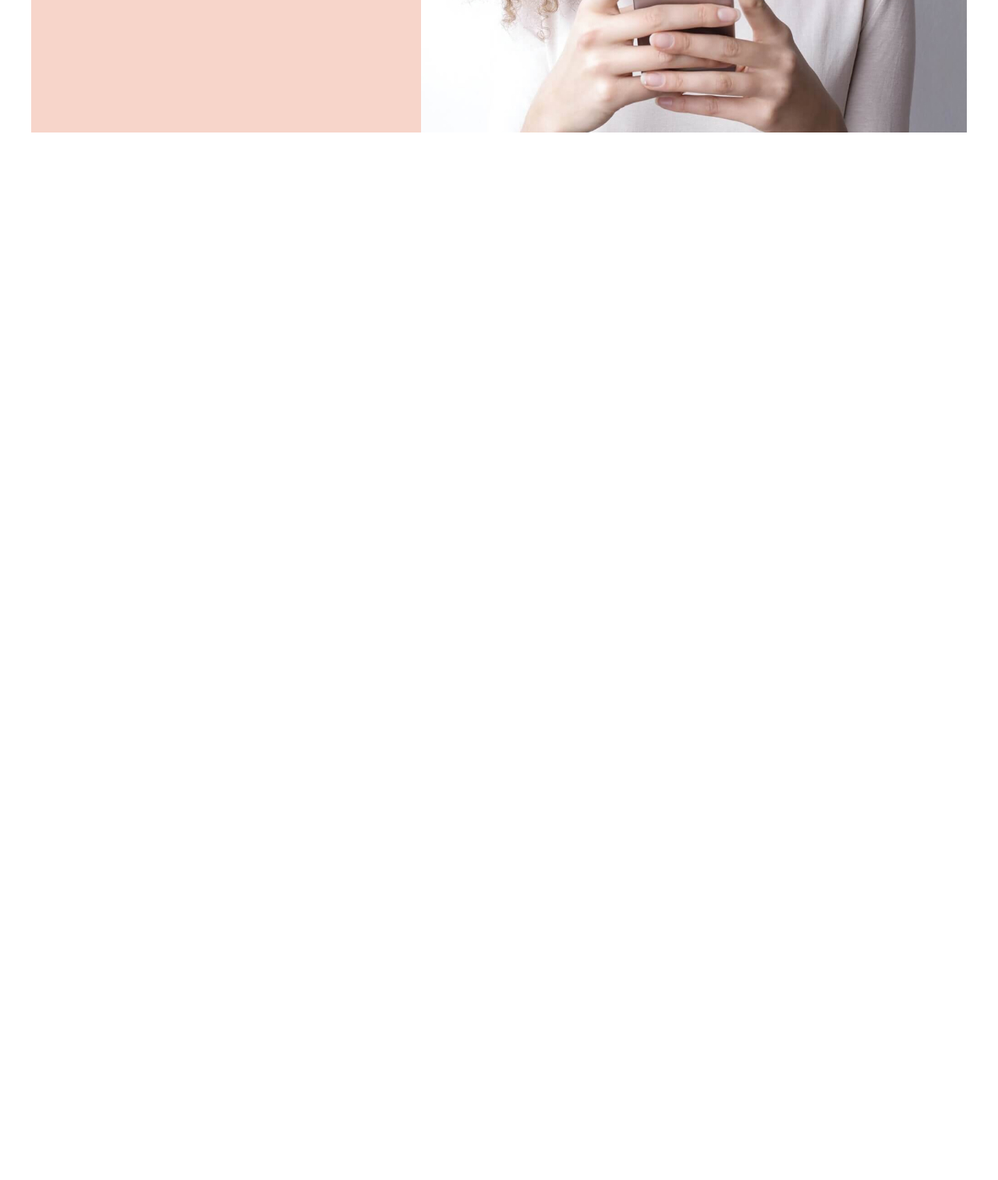
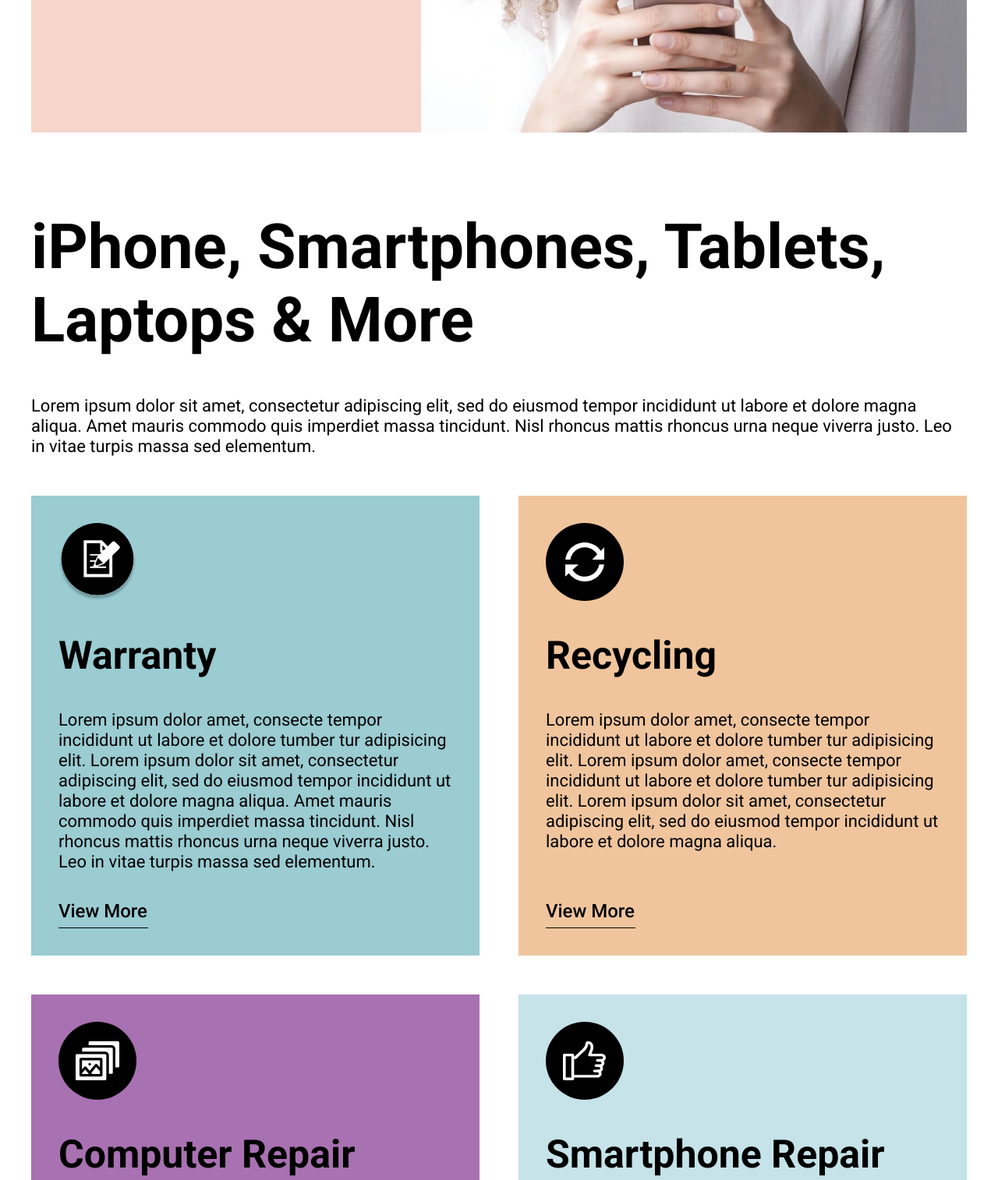
Before and after one commit to Lonerr7/We-Fix-It-All-dev, a plain HTML site: page index.html in a window 1280 px wide. Shown: the part 640-2154 px from the top of the page at 78% size. Before the commit the page ends 860 px from the top, so only its background shows below. Drawn offline with Linux system fonts and the light colour scheme.

Commit message:
Made cards section

```diff
--- a/index.html
+++ b/index.html
@@ -163,6 +163,47 @@
 			<!-- /container -->
 		</section>
 		<!-- /section.hero -->
+
+		<section class="cards">
+			<div class="container">
+				<h2 class="cards__title">iPhone, Smartphones, Tablets, Laptops & More</h2>
+				<p class="cards__text">Lorem ipsum dolor sit amet, consectetur adipiscing elit, sed do eiusmod  tempor incididunt ut labore et dolore magna aliqua. Amet mauris commodo  quis imperdiet massa tincidunt. Nisl rhoncus mattis rhoncus urna neque viverra justo.  Leo in vitae turpis massa sed elementum.</p>
+
+				<div class="cards__items">
+					<div class="cards__item cards__item--darkgreen">
+						<img class="cards__item-logo" src="images/cards/1.svg" alt="image">
+						<h3 class="cards__item-title">Warranty</h3>
+						<p class="cards__item-text">Lorem ipsum dolor amet, consecte tempor incididunt ut labore et dolore tumber tur adipisicing elit. Lorem ipsum dolor sit amet, consectetur adipiscing elit, sed do eiusmod tempor incididunt ut labore et dolore magna aliqua. Amet mauris commodo quis imperdiet massa tincidunt. Nisl rhoncus mattis rhoncus urna neque viverra justo. Leo in vitae turpis massa sed elementum.</p>
+						<a class="cards__item-link" href="#">View More</a>
+					</div>
+					<!-- /cards__item -->
+					<div class="cards__item cards__item--orange">
+						<img class="cards__item-logo" src="images/cards/2.svg" alt="image">
+						<h3 class="cards__item-title">Recycling</h3>
+						<p class="cards__item-text">Lorem ipsum dolor amet, consecte tempor incididunt ut labore et dolore tumber tur adipisicing elit. Lorem ipsum dolor amet, consecte tempor incididunt ut labore et dolore tumber tur adipisicing elit. Lorem ipsum dolor sit amet, consectetur adipiscing elit, sed do eiusmod tempor incididunt ut labore et dolore magna aliqua.</p>
+						<a class="cards__item-link" href="#">View More</a>
+					</div>
+					<!-- /cards__item -->
+					<div class="cards__item cards__item--purple">
+						<img class="cards__item-logo" src="images/cards/3.svg" alt="image">
+						<h3 class="cards__item-title">Computer Repair</h3>
+						<p class="cards__item-text">Lorem ipsum dolor amet, consecte tempor incididunt ut labore et dolore tumber tur adipisicing elit.
+							Lorem ipsum dolor sit amet, consectetur adipiscing elit, sed do eiusmod tempor incididunt ut labore et dolore magna aliqua. Amet mauris commodo quis imperdiet massa tincidunt. Nisl rhoncus mattis rhoncus urna neque viverra justo. Leo in vitae turpis massa sed elementum.</p>
+						<a class="cards__item-link" href="#">View More</a>
+					</div>
+					<!-- /cards__item -->
+					<div class="cards__item cards__item--lightgreen">
+						<img class="cards__item-logo" src="images/cards/4.svg" alt="image">
+						<h3 class="cards__item-title">Smartphone Repair</h3>
+						<p class="cards__item-text">Lorem ipsum dolor sit amet, consectetur adipiscing elit, sed do eiusmod tempor incididunt ut labore et dolore magna aliqua. Amet mauris commodo quis imperdiet massa tincidunt. Nisl rhoncus mattis rhoncus urna neque viverra justo. Leo in vitae turpis massa sed elementum.</p>
+						<a class="cards__item-link" href="#">View More</a>
+					</div>
+					<!-- /cards__item -->
+				</div>
+			</div>
+			<!-- /container -->
+		</section>
+		<!-- /section.cards -->
 	</main>
 	<!-- /main.main -->
 
--- a/scss/_vars.scss
+++ b/scss/_vars.scss
@@ -4,3 +4,15 @@ $font-family1: 'Roboto', sans-serif;
 $lightblue: #C5E3E8;
 $lightorange: #F0C59D;
 $black: #000000;
+
+%title-style {
+    font-size: 80px;
+    line-height: 94px;
+    font-weight: 700;
+}
+
+%text-style {
+    font-weight: 400;
+    font-size: 22px;
+    line-height: 26px;
+}
--- a/scss/style.scss
+++ b/scss/style.scss
@@ -181,9 +181,7 @@ body._touch .mobile-menu__list > li.mobile-menu__list-item--active .mobile-menu_
     }
 
     &__title {
-        font-size: 80px;
-        line-height: 94px;
-        font-weight: 700;
+        @extend %title-style;
         margin-bottom: 32px;
     }
 
@@ -217,4 +215,103 @@ body._touch .mobile-menu__list > li.mobile-menu__list-item--active .mobile-menu_
 
 // === /hero ===
 
+
+// === cards ===
+
+.cards {
+    padding-top: 50px;
+    padding-bottom: 50px;
+
+    &__title {
+        @extend %title-style;
+        margin-bottom: 50px;
+    }
+
+    &__text {
+        @extend %text-style;
+        margin-bottom: 50px;
+    }
+
+    &__items {
+        display: grid;
+        grid-template-columns: repeat(2, 1fr);
+        grid-template-rows: repeat(2, 1fr);
+        gap: 50px;
+    }
+
+    &__item {
+        max-width: 575px;
+        padding: 35px;
+        display: flex;
+        flex-direction: column;
+    }
+
+    &__item-logo {
+        margin-bottom: 40px;
+        width: 100px;
+        height: 100px;
+    }
+
+    &__item-title {
+        font-weight: 700;
+        font-size: 50px;
+        line-height: 60px;
+        margin-bottom: 40px;
+        flex: 0 0 auto;
+    }
+
+    &__item-text {
+        @extend %text-style;
+        margin-bottom: 36px;
+        flex: 1 0 auto;
+    }
+
+    &__item-link {
+        position: relative;
+        font-weight: 500;
+        font-size: 24px;
+        line-height: 28px;
+        padding-bottom: 8px;
+        color: $black;
+        flex: 0 0 auto;
+
+        &::after {
+            content: '';
+            position: absolute;
+            bottom: 0;
+            left: 0;
+            height: 1px;
+            width: 115px;
+            background-color: $black;
+        }
+
+        &:hover {
+            text-decoration: none;
+        }
+    }
+
+    &__item--darkgreen {
+        background-color: #9ACCD2;
+    }
+
+    &__item--orange {
+        background-color: #F0C59D;
+    }
+
+    &__item--purple {
+        background-color: #A871B1;
+    }
+
+    &__item--lightgreen {
+        background-color: #C5E3E8;
+    }
+}
+
+.cards__item-link:hover::after {
+    display: none;
+}
+
+// === /cards ===
+
+
 @import 'media';
```
Also changed, not shown: css/style.min.css, images/cards/1.svg (added), images/cards/2.svg (added), images/cards/3.svg (added), images/cards/4.svg (added).
